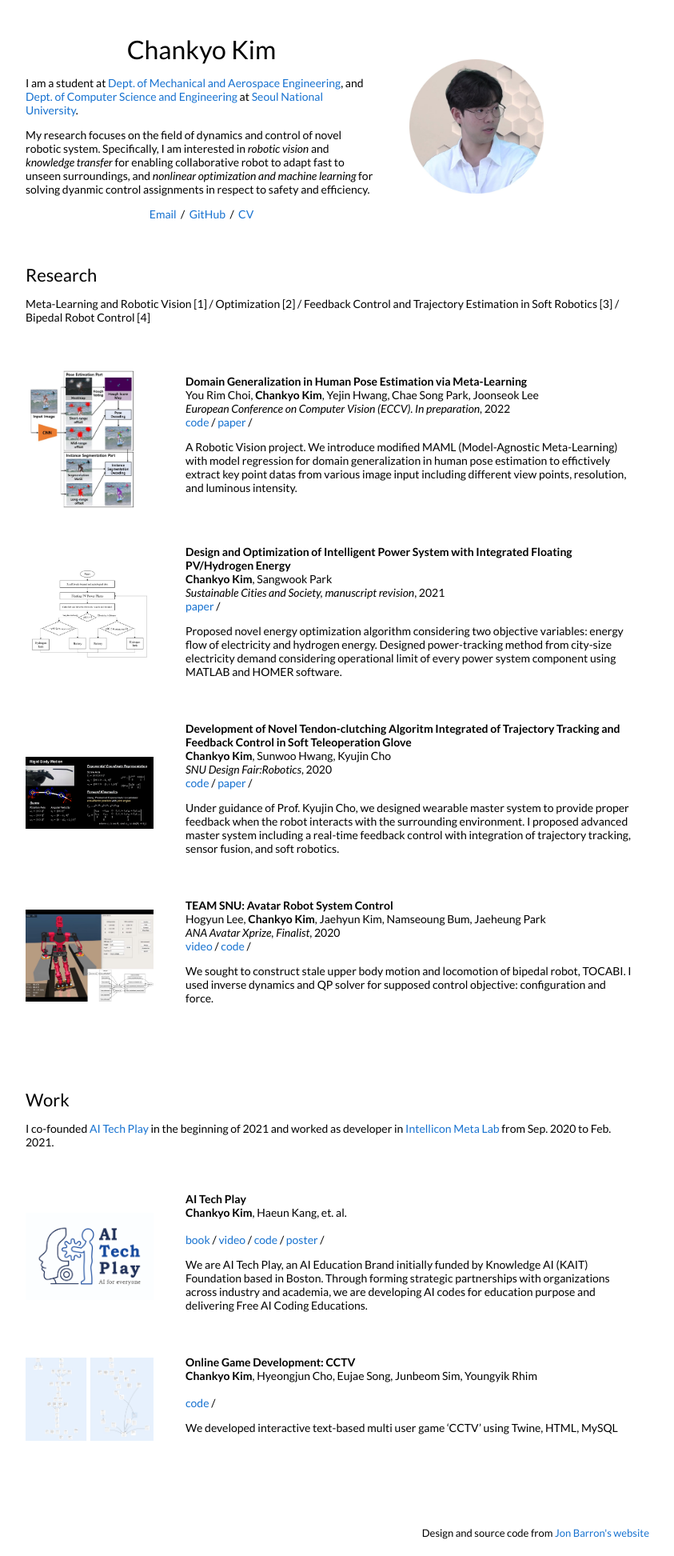
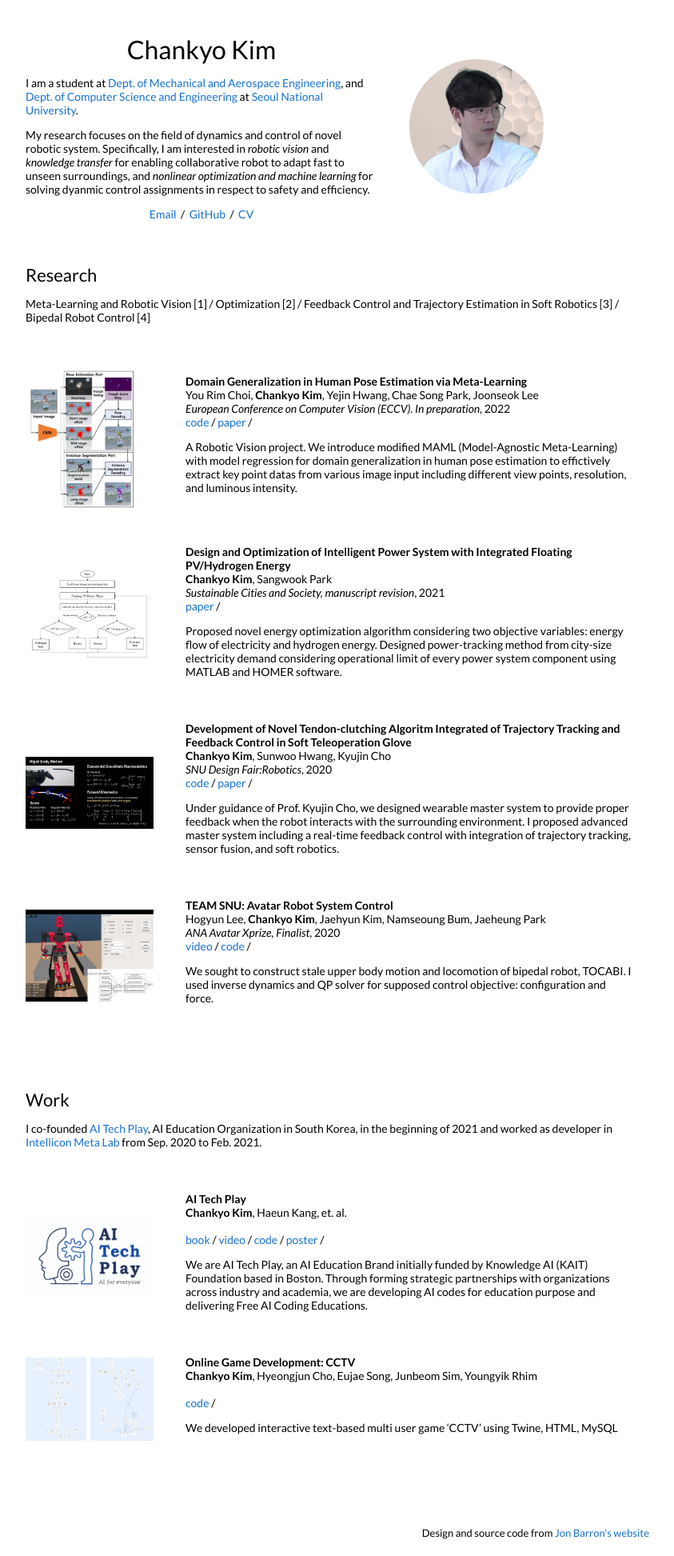
Before and after one commit to ChanKyoKim/ChanKyoKim.github.io, a Jekyll site: the page built from _posts/2021-11-15-hpe.markdown, in a window 1280 px wide. Shown: the whole page at 80% size, without its empty margins (228-1071 px from the left). Built offline with Jekyll 4.4.1, drawn with Linux system fonts in a browser that asks for light colours.

Commit message:
Update default.html

```diff
--- a/_layouts/default.html
+++ b/_layouts/default.html
@@ -113,7 +113,7 @@
           <tr>
             <td style="padding:2.5%;width:100%;vertical-align:middle">
               <h2>Work</h2>
-              <p>I co-founded <a href="https://www.facebook.com/aitechplay">AI Tech Play</a> in the beginning of 2021 and worked as developer in <a href="http://intellicon.co.kr/eng/">Intellicon Meta Lab</a> from Sep. 2020 to Feb. 2021.
+              <p>I co-founded <a href="https://www.facebook.com/aitechplay">AI Tech Play</a>, AI Education Organization in South Korea, in the beginning of 2021 and worked as developer in <a href="http://intellicon.co.kr/eng/">Intellicon Meta Lab</a> from Sep. 2020 to Feb. 2021.
         </p>
               </p>
 
```
